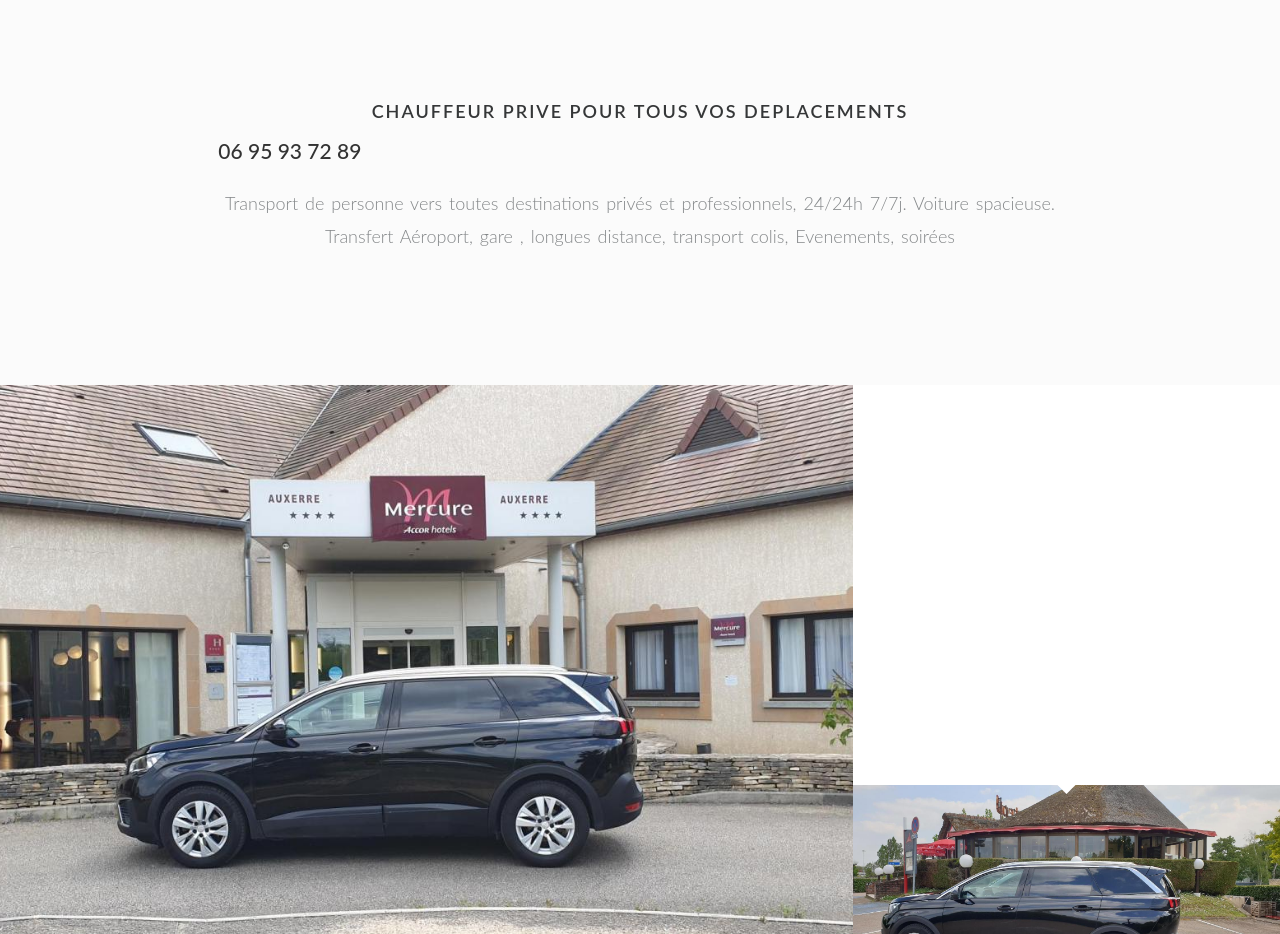
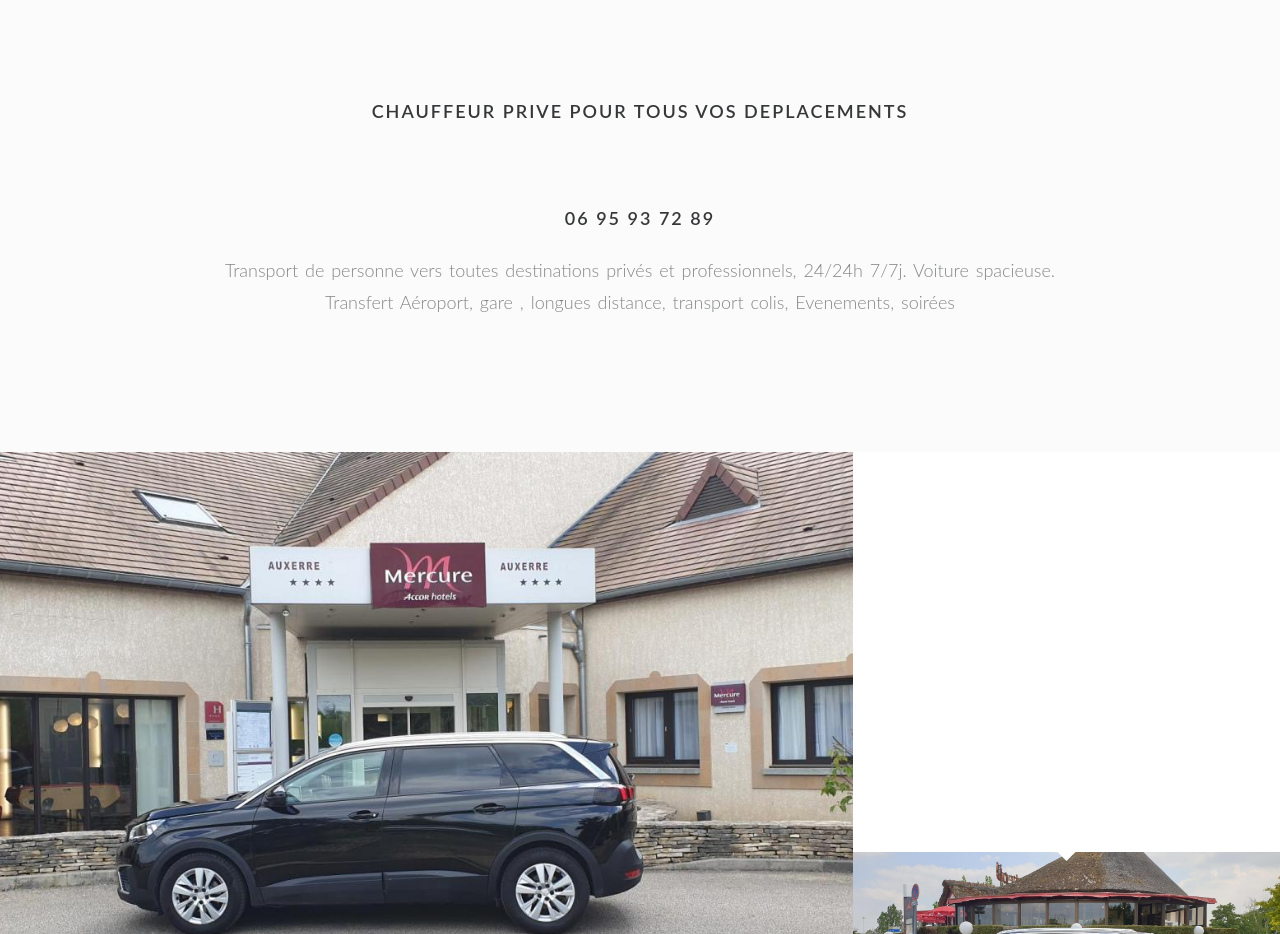
Before and after one commit to MaxPreciyus/MA-TRANSPORT, a plain HTML site: page index.html in a window 1280 px wide. Shown: the part 900-1834 px from the top of the page. Drawn offline with nearby package versions, Linux system fonts and the light colour scheme.

Commit message:
correctif rapide

```diff
--- a/index.html
+++ b/index.html
@@ -42,7 +42,7 @@
 			<div class="row">
 				<div class="col-md-8 col-md-offset-2">
 					<h1 class="chain">Chauffeur prive pour tous vos deplacements</h1>
-					<h2>06 95 93 72 89</h2>
+					<h1 class="chain">06 95 93 72 89</h2>
 					<p class="text-intro">Transport de personne vers toutes destinations privés et professionnels, 24/24h 7/7j. Voiture spacieuse. Transfert Aéroport, gare , longues distance, transport colis, Evenements, soirées</p>
 				</div>
 			</div>
```
